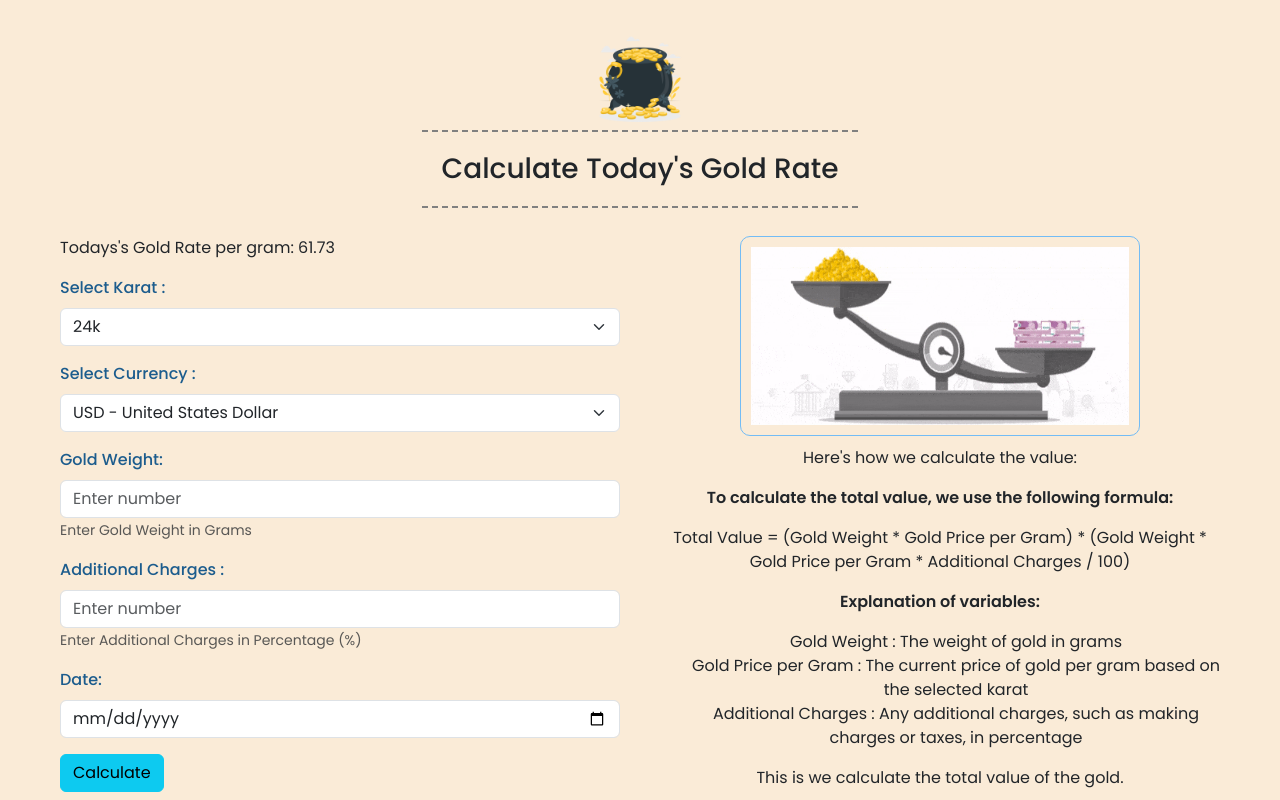
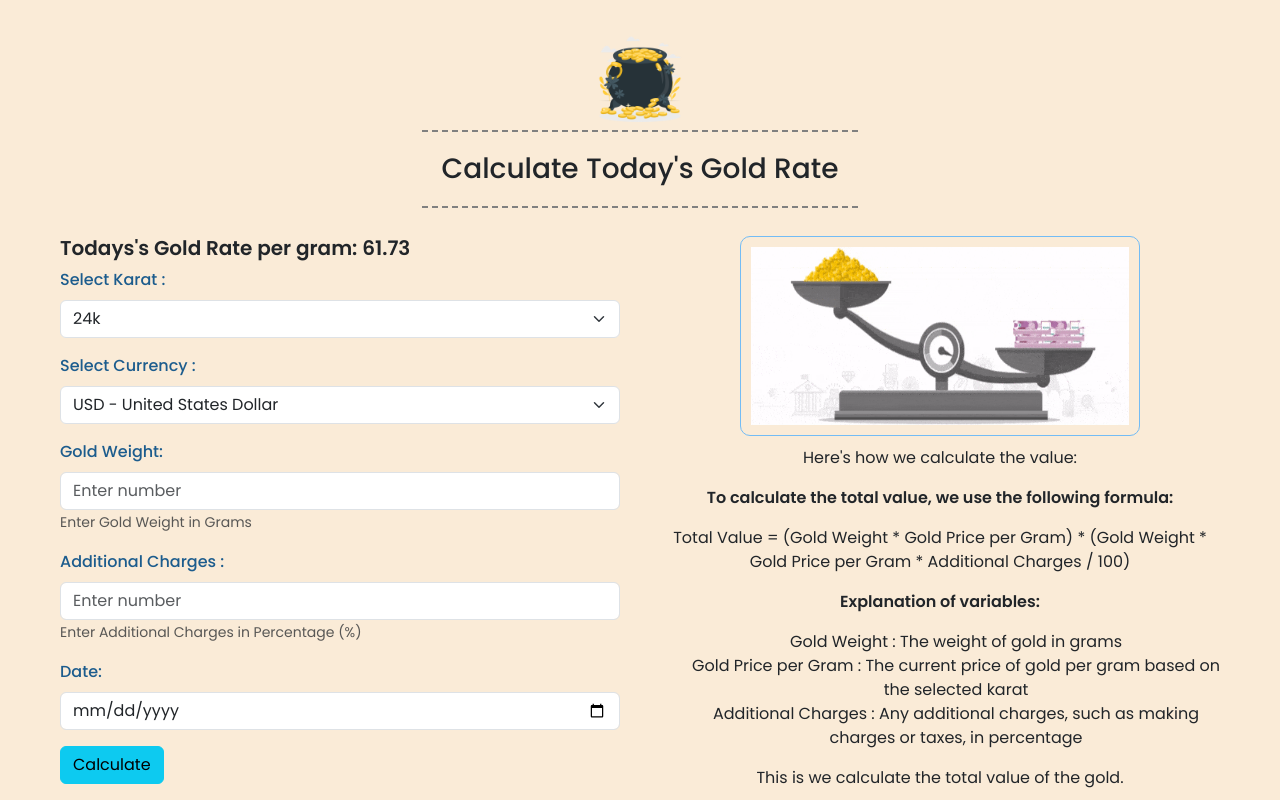
Before and after one commit to PriyaBalaDharshini/gold-rate-calculator-frontend, a React (Vite) app: page /dashboard in a window 1280 px wide. Shown: the top 800 px of the page. Built offline with nearby package versions, Linux system fonts and the light colour scheme; sample sign-in values are in the browser's storage.

Commit message:
Bugs Fixed

```diff
--- a/src/components/Dashboard.jsx
+++ b/src/components/Dashboard.jsx
@@ -43,8 +43,6 @@ function Dashboard() {
     }, []);
     console.log(info);
 
-
-
     const calculateGoldRate = () => {
         console.log(date);
         let formattedDate = date.split("-").join("");
@@ -86,7 +84,7 @@ function Dashboard() {
                 <div className="box">
                     <div className="box-1">
                         <Form>
-                            <p>Todays's Gold Rate per gram: {todayGoldRate} </p>
+                            <h5> <b>Todays's Gold Rate per gram: {todayGoldRate}</b> </h5>
                             <Form.Group className="mb-3">
                                 <Form.Label>Select Karat :</Form.Label>
                                 <Form.Select
```
